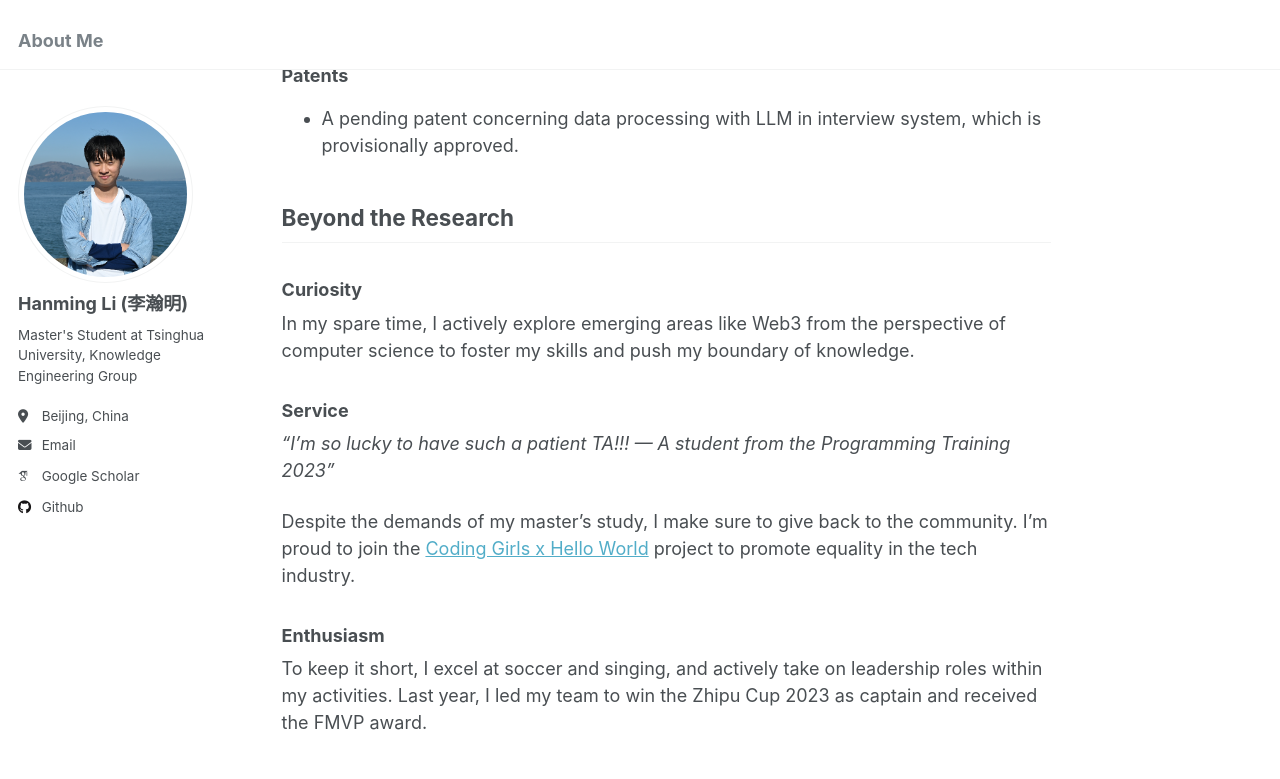
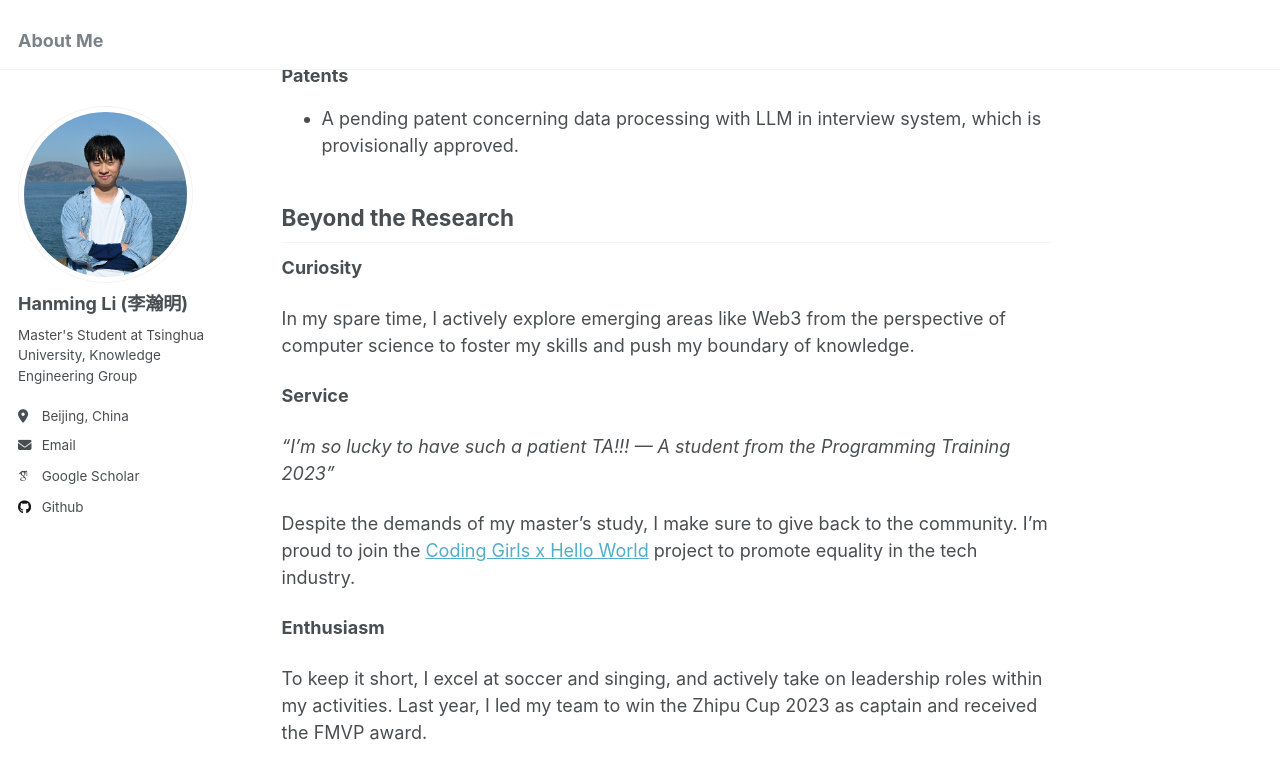
Before and after one commit to HwHunter/HwHunter.github.io, a Jekyll site: the page built from _pages/about.md, in a window 1280 px wide and 900 px high, scrolled down 866 px. Shown: the top 779 px of the window. Built offline with Jekyll 4.4.1, drawn with Linux system fonts in a browser that asks for light colours; some web fonts are replaced.

Commit message:
Decrease size of BtR.

```diff
--- a/_pages/about.md
+++ b/_pages/about.md
@@ -29,13 +29,17 @@ My research aims to integrate foundation models to address key challenges in sys
 Beyond the Research
 ------
 
-### Curiosity
+**Curiosity**
+
 In my spare time, I actively explore emerging areas like Web3 from the perspective of computer science to foster my skills and push my boundary of knowledge.
 
-### Service
+**Service**
+
 *"I'm so lucky to have such a patient TA!!! — A student from the Programming Training 2023"*
 
 Despite the demands of my master's study, I make sure to give back to the community. I'm proud to join the [Coding Girls x Hello World](https://codinggirls.cn/en/) project to promote equality in the tech industry.
 
-### Enthusiasm
+**Enthusiasm**
+
+
 To keep it short, I excel at soccer and singing, and actively take on leadership roles within my activities. Last year, I led my team to win the Zhipu Cup 2023 as captain and received the FMVP award.
```
